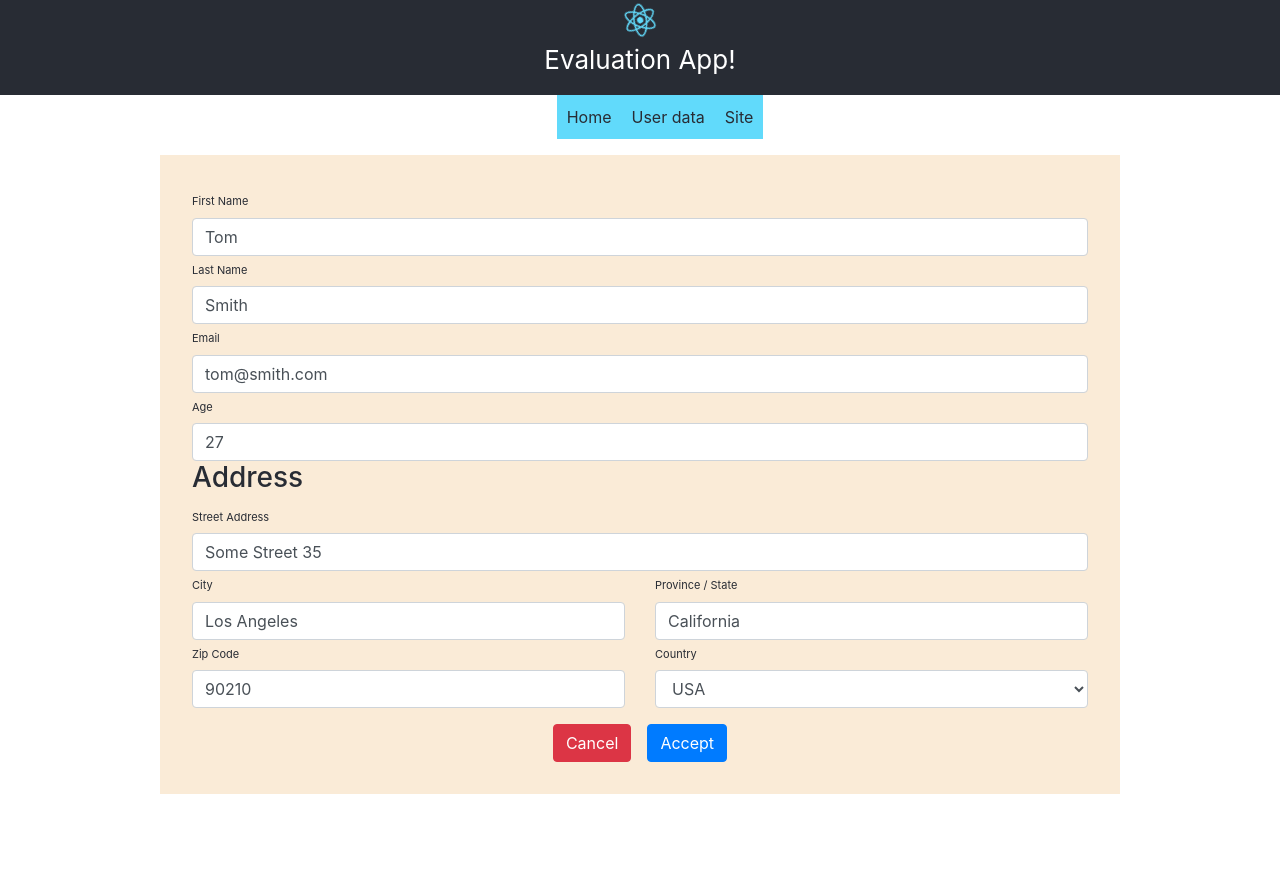
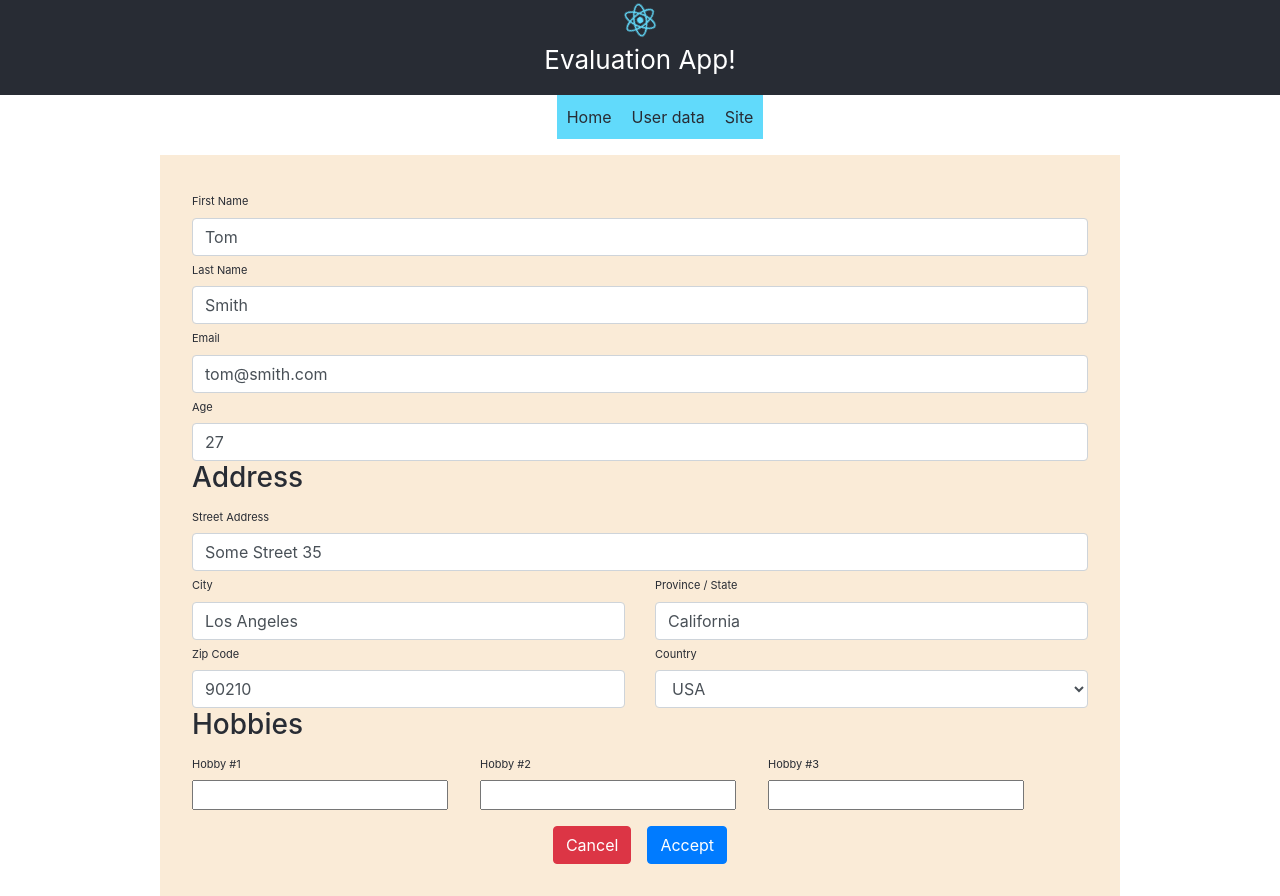
Before and after one commit to wpiesiak/EvaluatingApp, a React (Create React App) app: page /user in a window 1280 px wide. Both pictures are taken after a click on the button "Edit". Before the commit the page ends 800 px from the top, so only its background shows below. Built offline with nearby package versions, Linux system fonts and the light colour scheme.

Commit message:
array list with hobbies (#2)
* array list with hobbies

```diff
--- a/src/components/Input.jsx
+++ b/src/components/Input.jsx
@@ -11,7 +11,9 @@ export const Input = ({
     meta: { touched, error, warning },
 }) => (
     <div>
-        <label id={input.name}>{label}</label>
+        <label id={input.name} className="form__label">
+            {label}
+        </label>
         <div>
             <input
                 {...input}
--- a/src/components/Select.jsx
+++ b/src/components/Select.jsx
@@ -10,7 +10,9 @@ export const Select = ({
     meta: { touched, error, warning },
 }) => (
     <div>
-        <label htmlFor={name}>{label}</label>
+        <label htmlFor={name} className="form__label">
+            {label}
+        </label>
         <div>
             <select
                 {...input}
--- a/src/redux/reducers/user.reducer.js
+++ b/src/redux/reducers/user.reducer.js
@@ -13,6 +13,7 @@ const initialState = {
             zipcode: '90210',
             country: 'USA',
         },
+        hobby: [' ', ' ', ' '],
     },
 }
 
--- a/src/views/User/Data.jsx
+++ b/src/views/User/Data.jsx
@@ -58,6 +58,16 @@ class UserData extends React.Component {
                             <th>Country</th>
                             <td>{user.address.country}</td>
                         </tr>
+                        <tr>
+                            <th colSpan={4}>
+                                <h3>Hobbies</h3>
+                            </th>
+                        </tr>
+                        <tr>
+                            {user.hobby.map((hobby, index) => (
+                                <td key={index}>{hobby}</td>
+                            ))}
+                        </tr>
                     </tbody>
                 </table>
             </div>
@@ -67,7 +77,7 @@ class UserData extends React.Component {
 
 UserData.propTypes = {
     user: PropTypes.object,
-    toggleEdit: PropTypes.func
+    toggleEdit: PropTypes.func,
 }
 
 export default UserData
--- a/src/views/User/Form.jsx
+++ b/src/views/User/Form/Address.jsx
@@ -1,58 +1,11 @@
 import React from 'react'
-import PropTypes from 'prop-types'
-import { reduxForm, Field, FormSection } from 'redux-form'
-import { Input } from '../../components/Input'
-import { Select } from '../../components/Select'
-import { validate } from './validate'
+import { Field, FormSection } from 'redux-form'
+import { Input } from '../../../components/Input.jsx'
+import { Select } from '../../../components/Select.jsx'
 
-class UserForm extends React.Component {
-    render() {
-        return (
-            <form onSubmit={this.props.handleSubmit} className="user-form">
-                <div className="form-group">
-                    <Field
-                        label="First Name"
-                        name="firstName"
-                        component={Input}
-                        type="text"
-                        placeholder="First Name"
-                        className="form-control"
-                    />
-                </div>
+const UserFormAddress = () => {
 
-                <div className="form-group">
-                    <Field
-                        label="Last Name"
-                        name="lastName"
-                        component={Input}
-                        type="text"
-                        placeholder="Last Name"
-                        className="form-control"
-                    />
-                </div>
-
-                <div className="form-group ">
-                    <Field
-                        label="Email"
-                        name="email"
-                        component={Input}
-                        type="email"
-                        placeholder="username@mail.com"
-                        className="form-control"
-                    />
-                </div>
-
-                <div className="form-group">
-                    <Field
-                        label="Age"
-                        name="age"
-                        component={Input}
-                        type="text"
-                        placeholder="25"
-                        className="form-control"
-                    />
-                </div>
-
+return (
                 <FormSection name="address">
                     <h3>Address</h3>
                     <div className="form-group">
@@ -113,30 +66,7 @@ class UserForm extends React.Component {
                         </div>
                     </div>
                 </FormSection>
-
-                <div className="mt-3 text-center">
-                    <button
-                        className="btn btn-danger mr-3"
-                        onClick={this.props.toggleEdit}
-                    >
-                        Cancel
-                    </button>
-                    <button type="submit" className="btn btn-primary">
-                        Accept
-                    </button>
-                </div>
-            </form>
-        )
-    }
+)
 }
 
-UserForm.propTypes = {
-    handleSubmit: PropTypes.func,
-}
-
-export default reduxForm({
-    form: 'user',
-    // fields,
-    validate,
-    // initialValues: this.props.initialValues
-})(UserForm)
+export default UserFormAddress
--- /dev/null
+++ b/src/views/User/Form/Form.jsx
@@ -0,0 +1,38 @@
+import React from 'react'
+import PropTypes from 'prop-types'
+import { reduxForm } from 'redux-form'
+import GeneralSection from './General'
+import AddressSection from './Address'
+import HobbySection from './Hobby'
+import { validate } from '../validate'
+
+class UserForm extends React.Component {
+    render() {
+        return (
+            <form onSubmit={this.props.handleSubmit} className="user-form">
+                <GeneralSection />
+                <AddressSection />
+                <HobbySection />
+                <div className="mt-3 text-center">
+                    <button
+                        type="button"
+                        className="btn btn-danger mr-3"
+                        onClick={this.props.toggleEdit}
+                    >
+                        Cancel
+                    </button>
+                    <button className="btn btn-primary">Accept</button>
+                </div>
+            </form>
+        )
+    }
+}
+
+UserForm.propTypes = {
+    handleSubmit: PropTypes.func,
+}
+
+export default reduxForm({
+    form: 'user',
+    validate,
+})(UserForm)
--- /dev/null
+++ b/src/views/User/Form/General.jsx
@@ -0,0 +1,53 @@
+import React from 'react'
+import { Field, FormSection } from 'redux-form'
+import { Input } from '../../../components/Input'
+
+const UserFormGeneral = () => {
+    const defaultInputProps = {
+        component: Input,
+        type: 'text',
+        className: 'form-control',
+    }
+    return (
+        <FormSection>
+            <div className="form-group">
+                <Field
+                    {...defaultInputProps}
+                    label="First Name"
+                    name="firstName"
+                    placeholder="First Name"
+                />
+            </div>
+
+            <div className="form-group">
+                <Field
+                    {...defaultInputProps}
+                    label="Last Name"
+                    name="lastName"
+                    placeholder="Last Name"
+                />
+            </div>
+
+            <div className="form-group ">
+                <Field
+                    {...defaultInputProps}
+                    label="Email"
+                    name="email"
+                    type="email"
+                    placeholder="username@mail.com"
+                />
+            </div>
+
+            <div className="form-group">
+                <Field
+                    {...defaultInputProps}
+                    label="Age"
+                    name="age"
+                    placeholder="25"
+                />
+            </div>
+        </FormSection>
+    )
+}
+
+export default UserFormGeneral
--- /dev/null
+++ b/src/views/User/Form/Hobby.jsx
@@ -0,0 +1,34 @@
+import React from 'react'
+import PropTypes from 'prop-types'
+import { FormSection, Field, FieldArray } from 'redux-form'
+import { Input } from '../../../components/Input.jsx'
+
+const HobbyFields = ({ fields }) => {
+    return (
+        <ul className="hobbies-list">
+            {fields.map((hobby, index) => (
+                <li key={index} className="hobbies-list__element">
+                    <Field
+                        name={`hobby[${index}]`}
+                        type="text"
+                        component={Input}
+                        label={`Hobby #${index + 1}`}
+                    />
+                </li>
+            ))}
+        </ul>
+    )
+}
+
+const UserFormHobby = () => (
+    <FormSection>
+        <h3>Hobbies</h3>
+        <FieldArray name="hobby" component={HobbyFields} />
+    </FormSection>
+)
+
+HobbyFields.propTypes = {
+    fields: PropTypes.array,
+}
+
+export default UserFormHobby
--- a/src/views/User/User.jsx
+++ b/src/views/User/User.jsx
@@ -3,7 +3,7 @@ import PropTypes from 'prop-types'
 import { connect } from 'react-redux'
 import { actions } from '../../redux/actions'
 import withToggle from '../../components/withToggle'
-import UserForm from './Form'
+import UserForm from './Form/Form'
 import UserData from './Data'
 import './style.scss'
 
--- a/src/views/User/style.scss
+++ b/src/views/User/style.scss
@@ -1,11 +1,23 @@
 
 .user-form {
   text-align: left;
+
   .form-group {
     margin-bottom: 0;
   }
-  label {
+
+  .form__label {
     font-size: 11px;
     color: #282c34;
   }
 }
+
+.hobbies-list {
+  list-style-type: none;
+  padding-inline-start: 0;
+
+   &__element {
+    display: inline-block;
+    margin-right: 2em;
+  }
+}
```
